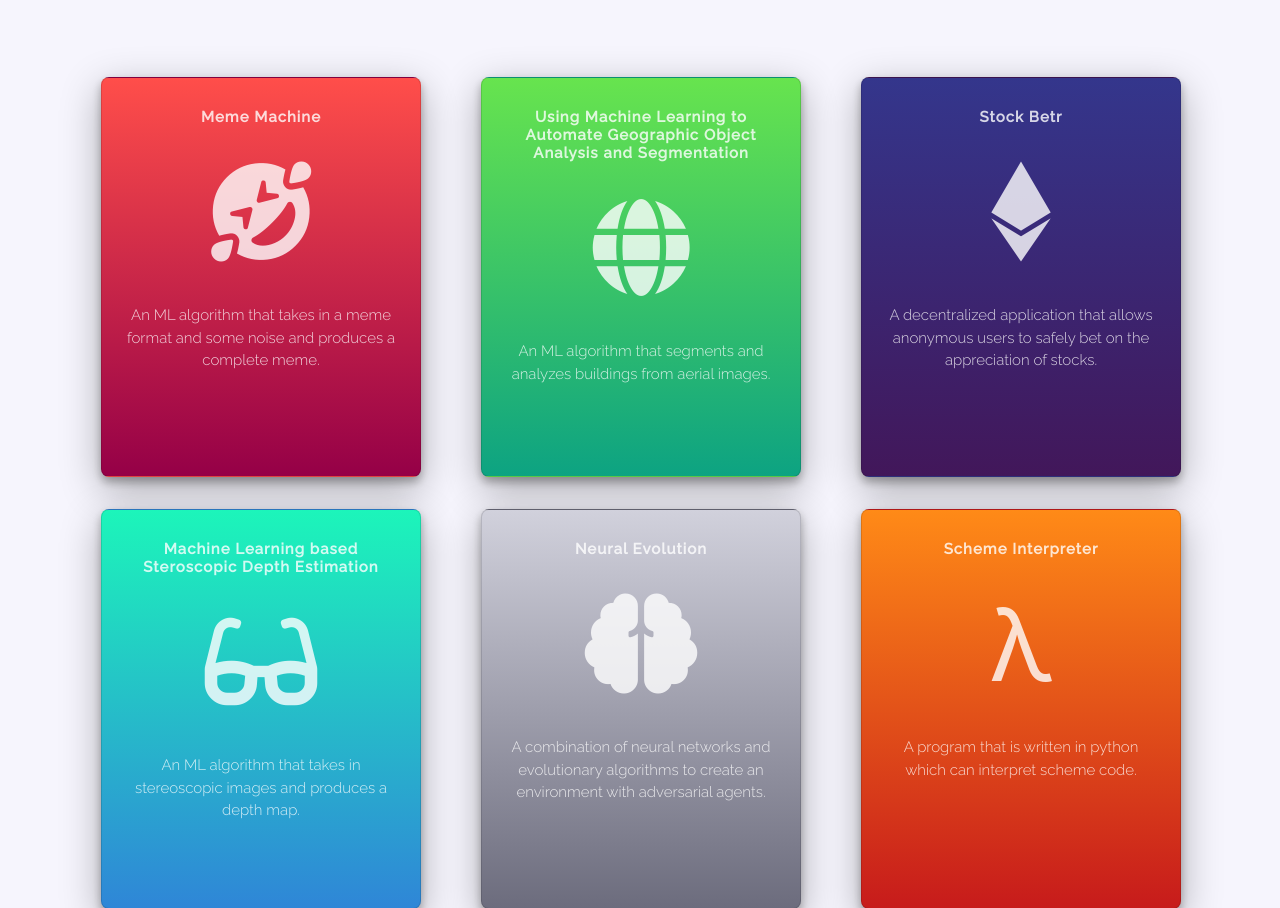
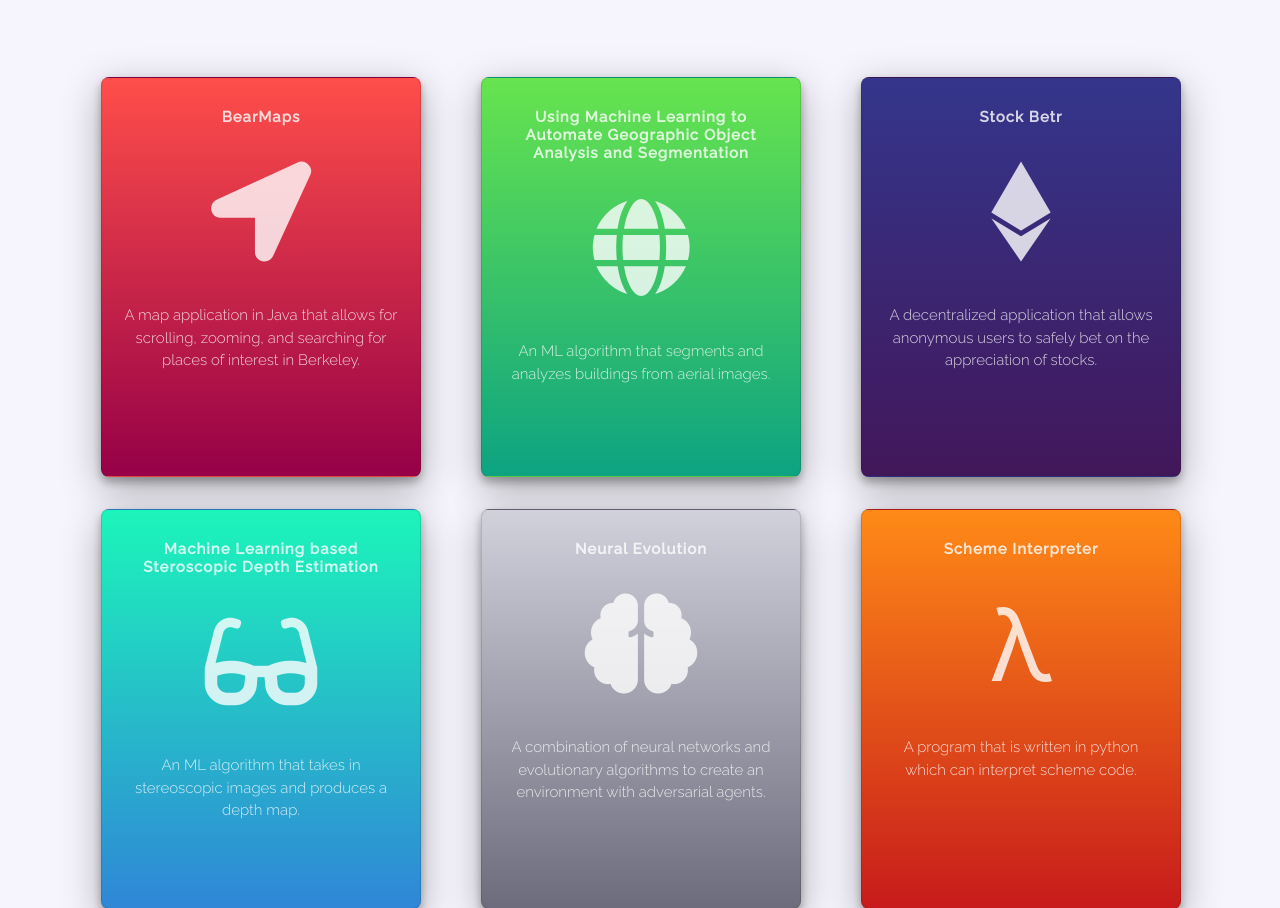
Before and after one commit to erithwik/erithwik.github.io, a plain HTML site: page index.html in a window 1280 px wide. Shown: the part 997-1905 px from the top of the page. Drawn offline with nearby package versions, Linux system fonts and the light colour scheme.

Commit message:
added BearMaps

```diff
--- a/index.html
+++ b/index.html
@@ -54,10 +54,10 @@
 			<div class="col-xs-12 col-sm-12 col-md-6 col-lg-4 col-xl-4">
 				<div onclick="location.href='https://github.com/erithwik/meme_machine'" class="text-center card text-white first-card" data-tilt data-tilt-reverse="true" data-tilt-glare="true" data-tilt-maxglare=".2" data-tilt-scale="1.05" data-tilt-max="20">
 					<div class="card-inner">
-						<h4 class="bolder-font card-title">Meme Machine</h4>
-						<p class="card-icon"><i class="fas fa-grin-squint-tears"></i></p>
+						<h4 class="bolder-font card-title">BearMaps</h4>
+						<p class="card-icon"><i class="fas fa-location-arrow"></i></p>
 						<p class="regular-font card-p">
-							An ML algorithm that takes in a meme format and some noise and produces a complete meme.
+							A map application in Java that allows for scrolling, zooming, and searching for places of interest in Berkeley.
 						<p>
 					</div>
 
```
